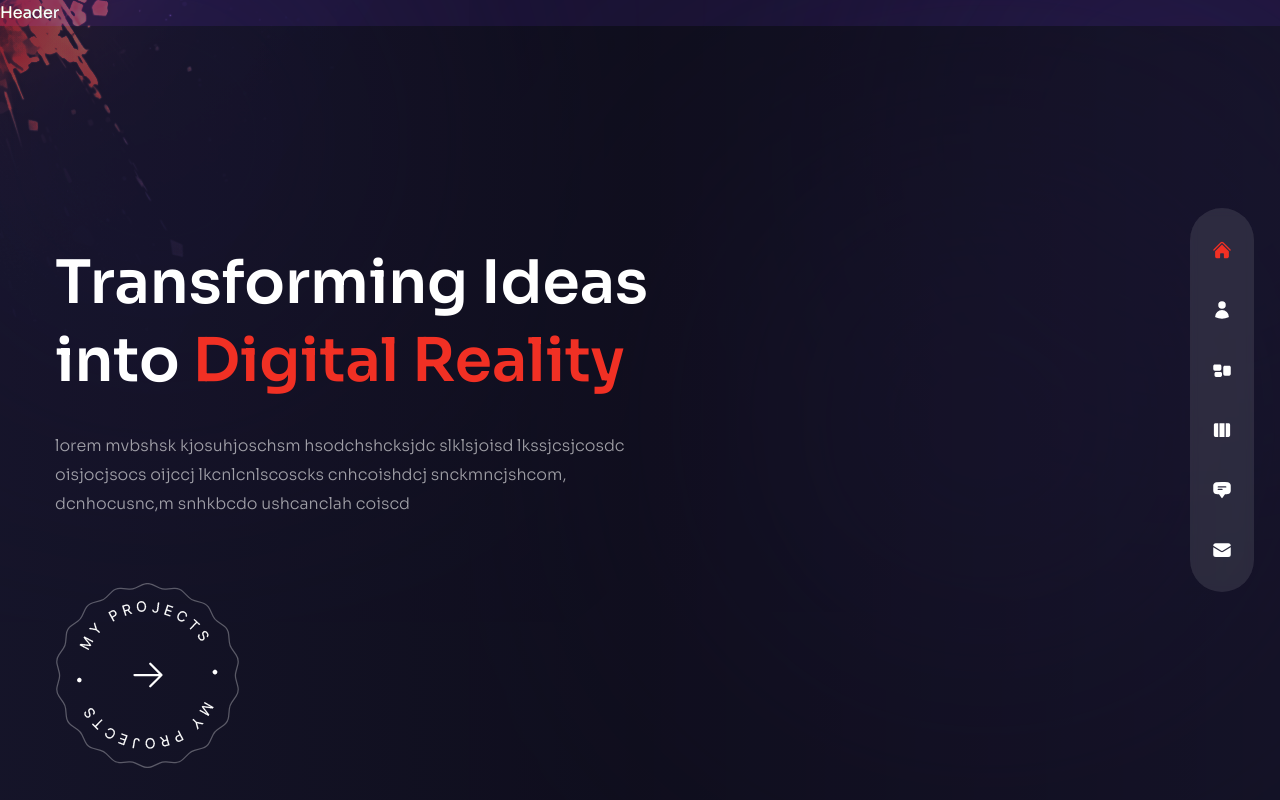
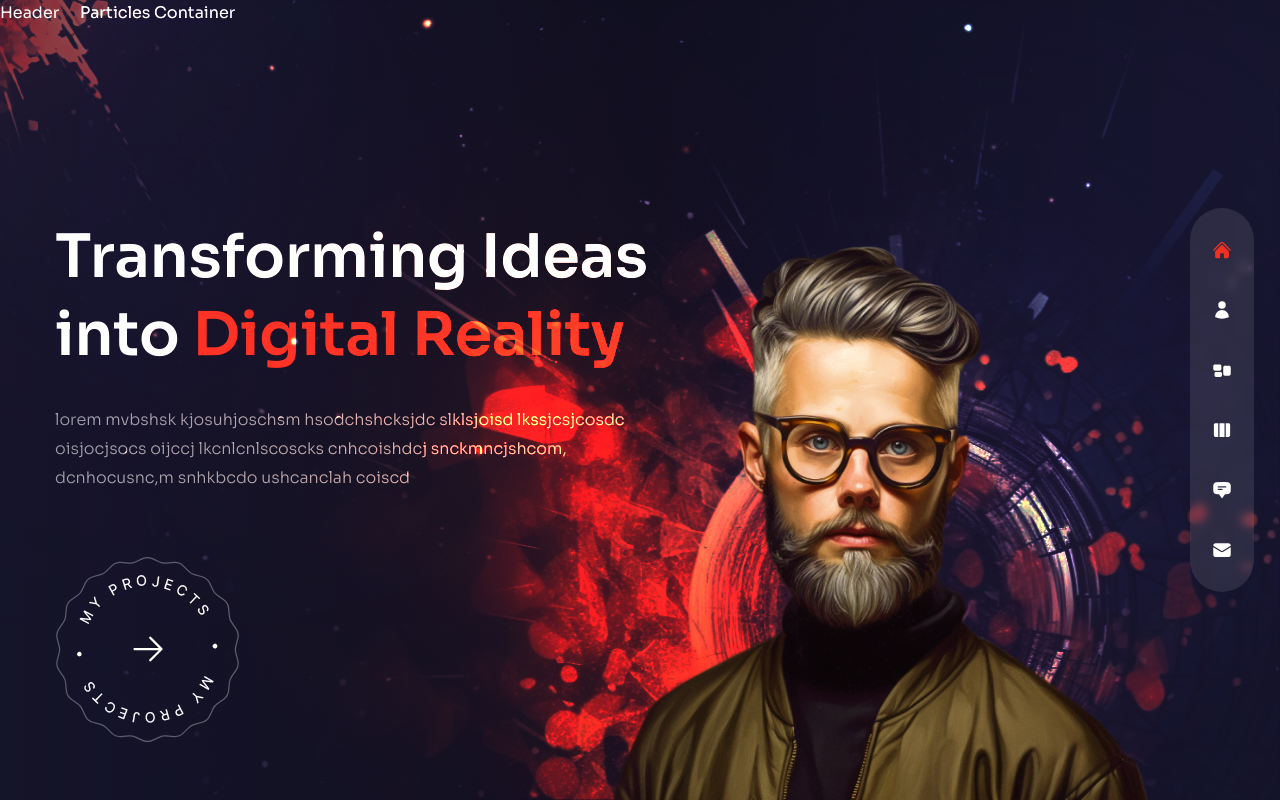
Before and after one commit to Aarya-Chauhan/Portfolio-Template, a Next.js app: page / in a window 1280 px wide. Built offline with nearby package versions, Linux system fonts and the light colour scheme.

Commit message:
adding avatar

```diff
--- a/components/Avatar.js
+++ b/components/Avatar.js
@@ -1,5 +1,11 @@
+//next image
+import Image from "next/image";
+
+
 const Avatar = () => {
-  return <div>Avatar</div>;
+  return <div className="hidden xl:flex xl:max-w-none "   >
+    <Image src={'/avatar.png'} width={636} height={567} alt="" className="translate-z-0 w-full h-full"/>
+  </div>;
 
 
 };
--- a/components/Header.js
+++ b/components/Header.js
@@ -1,5 +1,7 @@
+
+
 const Header = () => {
-  return <header>Header</header>;
+  return <header className="absolute z-30 w-full">Header</header>;
 };
 
 export default Header;
--- a/pages/index.js
+++ b/pages/index.js
@@ -18,24 +18,29 @@ const Home = () => {
   return <div className="bg-primary/60 h-full ">
     <div className="w-full h-full bg-gradient-to-r from-primary/10 via-black/30 to-black/10">
       <div className="text-center flex flex-col justify-center xl:pt-40 xl:text-left h-full container mx-auto">
-        <h1 className="h1">Transforming Ideas
+        <motion.h1 variants={fadeIn('down',0.2)} initial='hidden' animate='show' exit='hidden' className="h1">Transforming Ideas
           <br/>
           into
-          <span className="text-accent"> Digital Reality</span>
-        </h1>
-        <motion.p variants={fadeIn('down',0.3)} initial='hidden' animate='show' exit='hidden' className="max-w-sm xl:max-w-xl mx-auto xl:mx-0 mb-10 xl:mb-16">
+          <motion.span variants={fadeIn('down',0.2)} initial='hidden' animate='show' exit='hidden' className="text-accent"> Digital Reality</motion.span>
+        </motion.h1>
+        <motion.p variants={fadeIn('down',0.4)} initial='hidden' animate='show' exit='hidden' className="max-w-sm xl:max-w-xl mx-auto xl:mx-0 mb-10 xl:mb-16">
           lorem mvbshsk  kjosuhjoschsm hsodchshcksjdc slklsjoisd lkssjcsjcosdc oisjocjsocs oijccj lkcnlcnlscoscks cnhcoishdcj  snckmncjshcom, dcnhocusnc,m snhkbcdo ushcanclah coiscd
         </motion.p>
         <div className="flex justify-center xl:hidden relative">
           <ProjectsBtn/>
         </div>
-        <motion.div variants={fadeIn('down',0.4)} initial='hidden' animate='show' exit='hidden' className="hidden xl:flex">
+        <motion.div variants={fadeIn('down',0.6)} initial='hidden' animate='show' exit='hidden' className="hidden xl:flex">
           <ProjectsBtn/>
         </motion.div>
       </div>
     </div>
-    <div>
-      image
+    <div className="w-[1200px] h-full absolute right-0 bottom-0">
+      <div className="bg-none xl:bg-explosion xl:bg-cover xl:bg-right xl:bg-no-repeat w-full h-full absolute mix-blend-color-dodge translate-z-0">
+      </div>
+      <ParticlesContainer/>
+      <motion.div variants={fadeIn('up',0.5)} initial='hidden' animate='show' exit='hidden' transition={{duration:1, ease: 'easeInOut'}} className="w-full h-full max-w-[636px] max-h-[567px] absolute -bottom-32 lg:bottom-0 lg:right-[8%]">
+        <Avatar/>
+      </motion.div>
     </div>
   </div>;
 };
```
